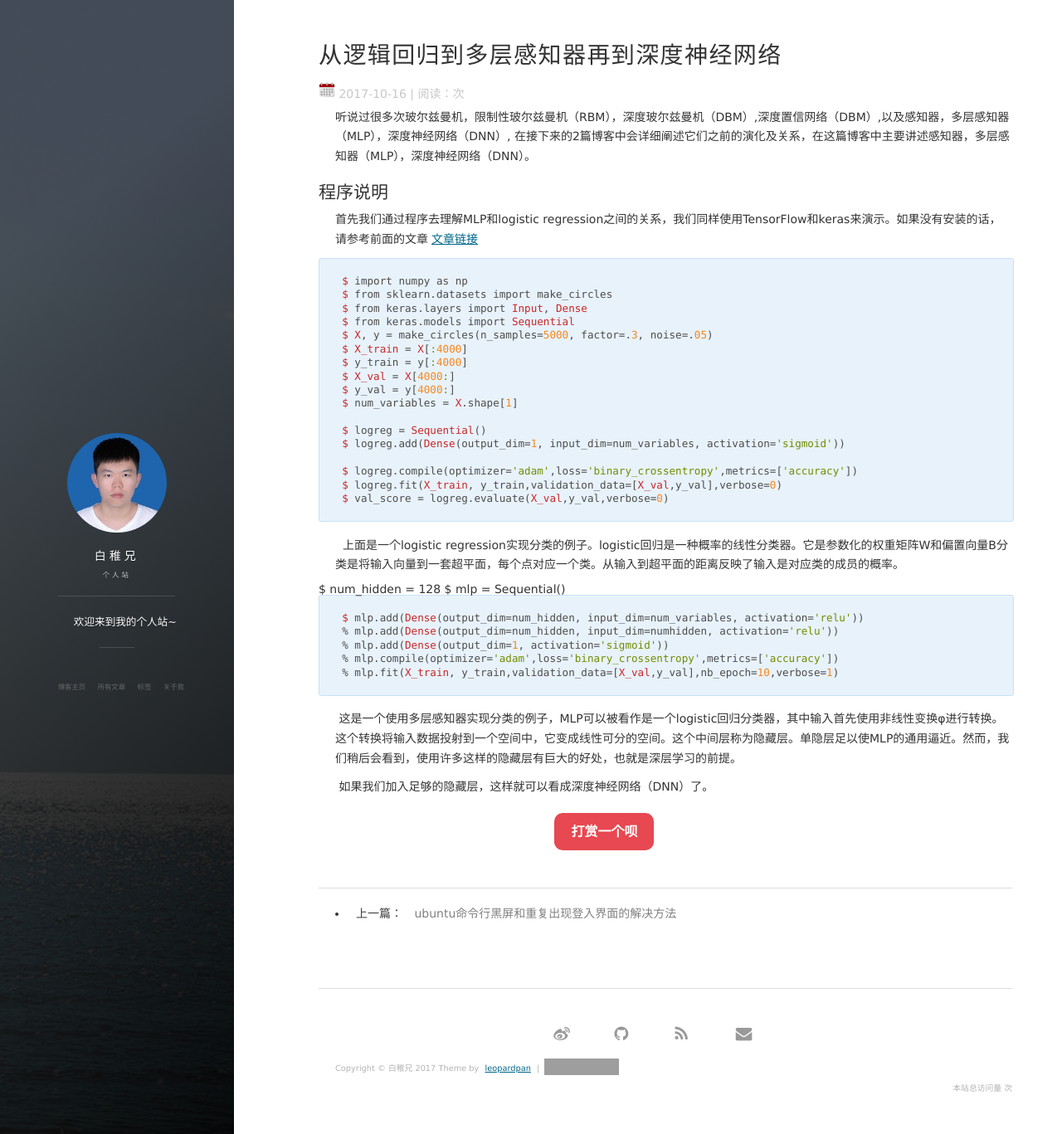
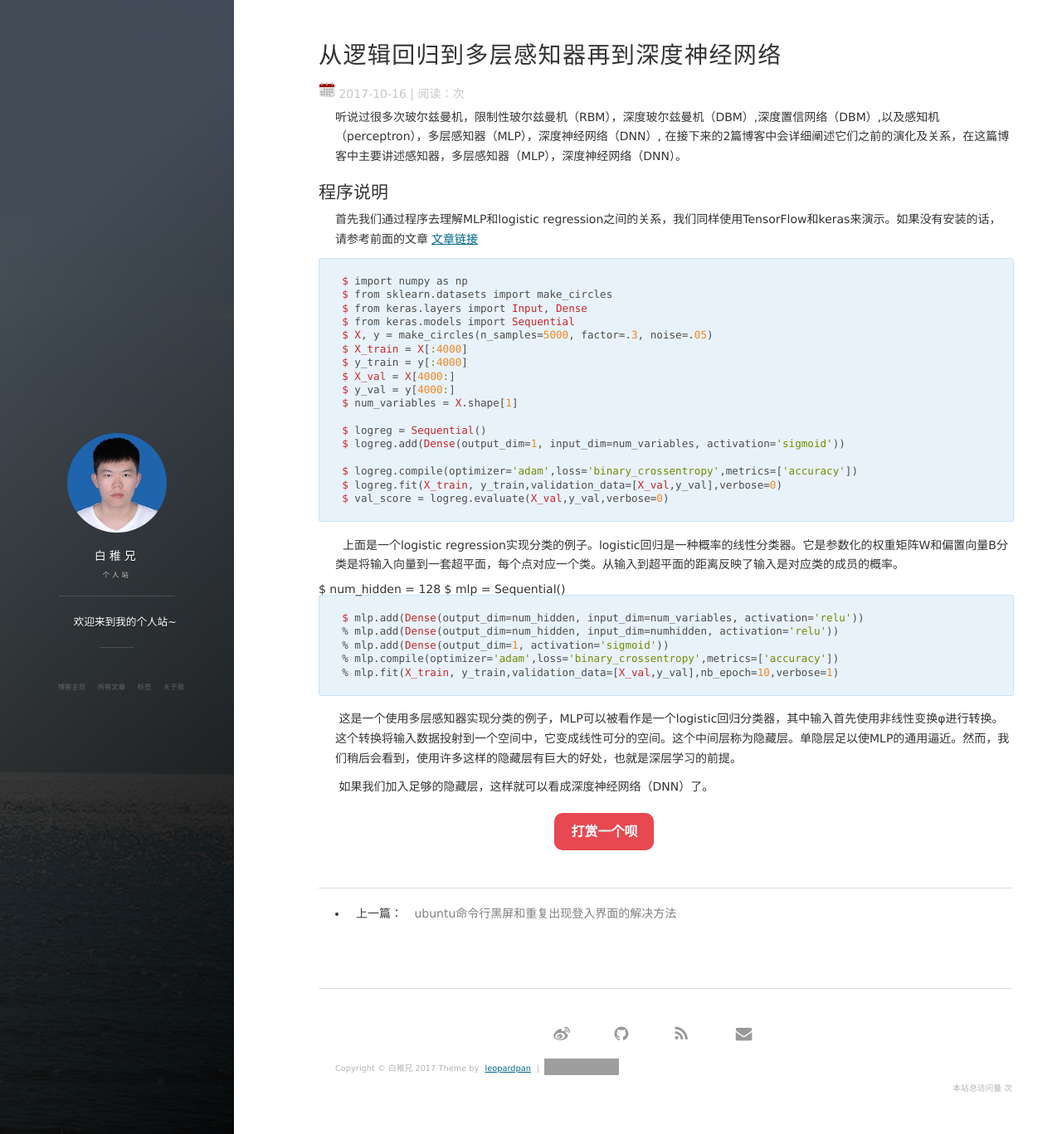
Before and after one commit to xujingxu/xujingxu.github.io, a Jekyll site: the page built from _posts/2017-10-16-从逻辑回归到多层感知器再到深度神经网络.md, in a window 1280 px wide and 1367 px high. Shown: the whole window at 83% size. Built offline with Jekyll 4.4.1, drawn with Linux system fonts in a browser that asks for light colours; nearby versions of some CDN libraries; comment, search, counter and statistics services are not loaded; grey boxes are pictures that could not be loaded.

Commit message:
Update 2017-10-16-从逻辑回归到多层感知器再到深度神经网络.md

```diff
--- a/_posts/2017-10-16-从逻辑回归到多层感知器再到深度神经网络.md
+++ b/_posts/2017-10-16-从逻辑回归到多层感知器再到深度神经网络.md
@@ -5,7 +5,7 @@ date: 2017-10-16
 description: "logistic regression, MLP, DNN"
 tag: Deep learning
 ---
-  听说过很多次玻尔兹曼机，限制性玻尔兹曼机（RBM），深度玻尔兹曼机（DBM）,深度置信网络（DBM）,以及感知器，多层感知器（MLP），深度神经网络（DNN）,
+  听说过很多次玻尔兹曼机，限制性玻尔兹曼机（RBM），深度玻尔兹曼机（DBM）,深度置信网络（DBM）,以及感知机（perceptron），多层感知器（MLP），深度神经网络（DNN）,
 在接下来的2篇博客中会详细阐述它们之前的演化及关系，在这篇博客中主要讲述感知器，多层感知器（MLP），深度神经网络（DNN）。
 
 ## 程序说明
```
